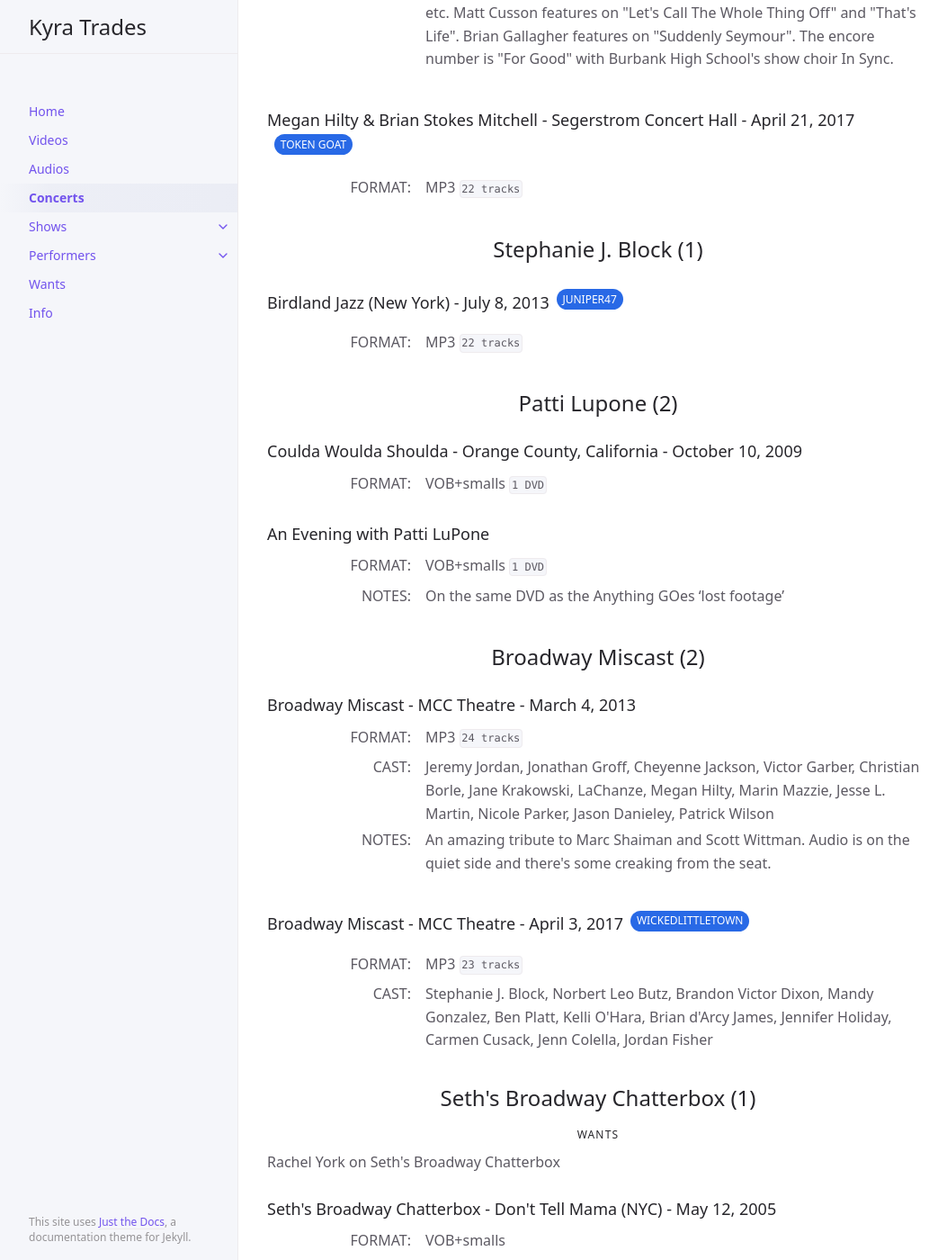
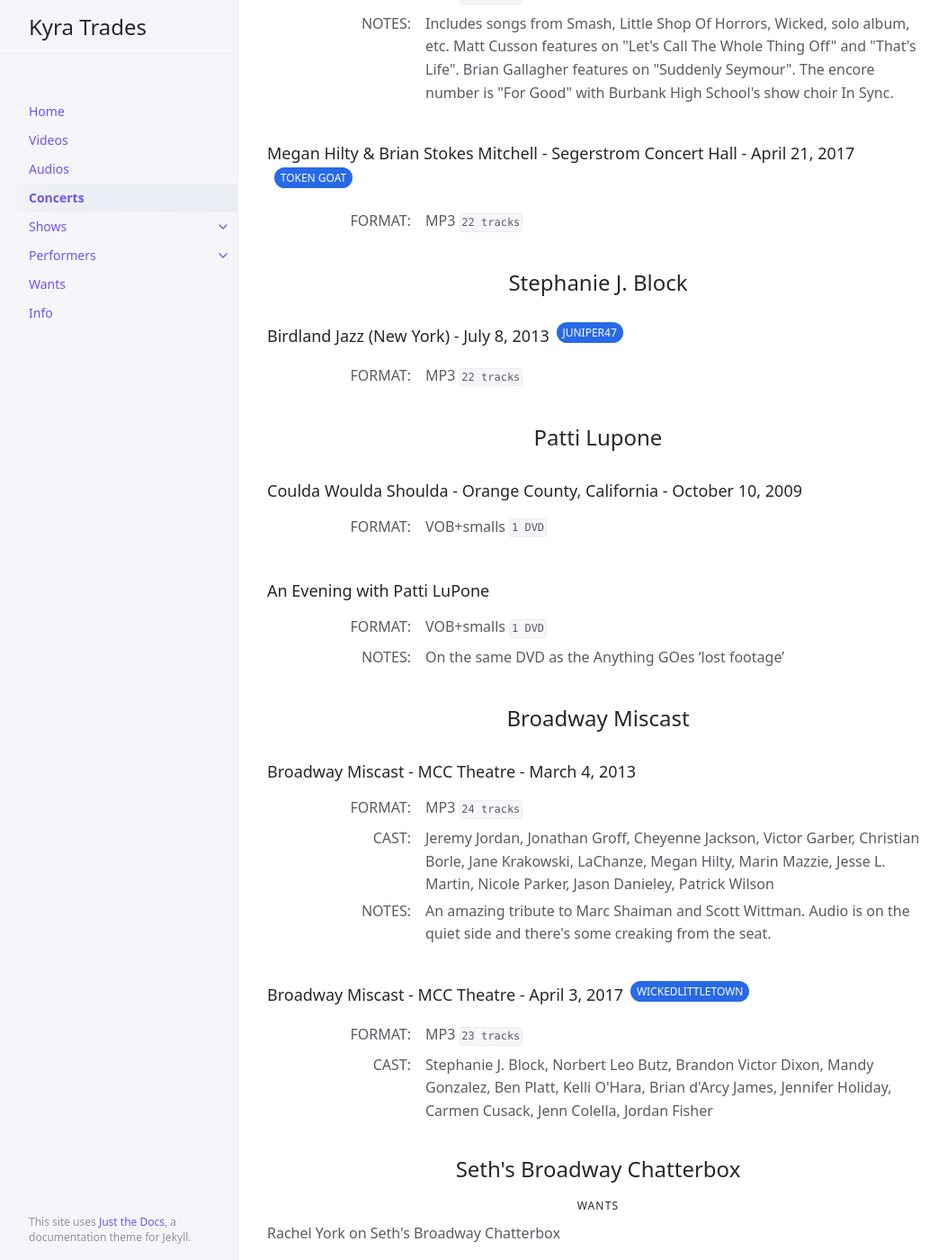
Before and after one commit to kyratrades/kyratrades.github.io, a Jekyll site: the page built from docs/concerts.md, in a window 1280 px wide and 1400 px high, scrolled down 3852 px. Shown: the whole window at 90% size, without its empty margins (107-1160 px from the left). Built offline with Jekyll 4.4.1, drawn with Linux system fonts in a browser that asks for light colours; some of the changed text lies outside the part shown.

Commit message:
Update concerts.md

```diff
--- a/docs/concerts.md
+++ b/docs/concerts.md
@@ -7,7 +7,8 @@ permalink: /concerts
 
 # Concerts
 {: .no_toc }
-<small>*Note: Shows in concerts are listed under their respective titles. This page is reserved for other special events. Includes both Videos and Audios.*</small>
+
+<small>Note: Shows in concerts are listed under their respective titles. This page is reserved for other special events. Includes both Videos and Audios.</small>
 
 <details close markdown="block">
   <summary>
@@ -17,11 +18,13 @@ permalink: /concerts
 - TOC
 {:toc}
 </details>
+
 ---
 
-## Bombshell (2)
+## Bombshell
 
 #### Bombshell - Actors\' Fund Benefit Concert - June 8, 2015
+{: .no_toc .d-inline-block }
 
 FORMAT
 : VOB+smalls `1 DVD`
@@ -36,7 +39,7 @@ NOTES
 : The Actors Fund\'s one-night-only Broadway concert of Bombshell, the fictional musical about Marilyn Monroe that was central to the NBC series \"Smash\" \*\*Audience shot, not professionally shot release.
 
 #### Bombshell - Actors\' Fund Benefit Concert - June 8, 2015
-{: .d-inline-block }
+{: .no_toc .d-inline-block }
 
 Pro-Shot
 {: .label .label-green }
@@ -53,10 +56,10 @@ CAST
 NOTES
 : The stars of the NBC musical drama series will reunite virtually for a special one-night-only streaming event: Bombshell in Concert. The event, announced by The Actors Fund in association with PEOPLE, features the never-seen sold-out live performance of Bombshell in Concert that electrified Broadway at the Minskoff Theater in New York City in 2015. The evening will be introduced by two-time Academy Award winner Renée Zellweger and, during intermission, Julie Klausner of "Difficult People" will host a live, virtual reunion with the show's original cast members including: Christian Borle, Jaime Cepero, Will Chase, Brian d'Arcy James, Jack Davenport, Ann Harada, Megan Hilty, Jeremy Jordan, Katharine McPhee, Andy Mientus, Debra Messing, Leslie Odom Jr., Krysta Rodriguez and Wesley Taylor.
 
-## Live From Lincoln Center (3)
+## Live From Lincoln Center
 
 #### Sutton Foster in Concert- S43 E1 - April 20, 2018
-{: .d-inline-block }
+{: .no_toc .d-inline-block }
 
 Pro-Shot
 {: .label .label-green }
@@ -71,7 +74,7 @@ NOTES
 : Two-time Tony Award-winner Sutton Foster performs in The Appel Room with guest Jonathan Groff.
 
 #### Megan Hilty in Concert - S44 E4 - May 24, 2019
-{: .d-inline-block }
+{: .no_toc .d-inline-block }
 
 Pro-Shot
 {: .label .label-green }
@@ -89,7 +92,7 @@ NOTES
 : Join the Tony-nominated star of Wicked, 9 to 5: The Musical, Noises Off, and NBC's Smash for a new concert special featuring a versatile set of musical theater favorite and classic standards.
 
 #### New York Philharmonic: Celebrating Sondheim - S44 E6 -- December 31, 2019
-{: .d-inline-block }
+{: .no_toc .d-inline-block }
 
 Pro-Shot
 {: .label .label-green }
@@ -106,10 +109,10 @@ CAST
 NOTES
 : The New York Philharmonic celebrates the dazzling orchestral world of Stephen Sondheim in a program hosted by Bernadette Peters, with special guest vocalist Katrina Lenk (Tony Award™ winner for "The Band's Visit"). Conducted by Alexander Gemignani, the concert will feature some of Sondheim's most beloved works, including suites from \"Sunday in the Park,\" \"Into the Woods,\" \"Sweeney Todd\" and more.
 
-## The Meg an\' Sho Show (2)
+## The Meg an\' Sho Show
 
 #### Mark\'s Restaurant - March 31, 2008
-{: .d-inline-block }
+{: .no_toc .d-inline-block }
 
 juniper47
 {: .label .label-blue }
@@ -121,7 +124,7 @@ CAST
 : Megan Hilty, Shoshana Bean
 
 #### Cinco de Mayo - May 5, 2008
-{: .d-inline-block }
+{: .no_toc .d-inline-block }
 
 photoshop_diva
 {: .label .label-blue }
@@ -135,9 +138,10 @@ CAST
 NOTES
 : VIP After Party with Eden Espinosa and Adam Lambert.
 
-## Wicked Divas (2)
+## Wicked Divas
 
 #### Wicked Divas - Cincinnati - November 13, 2009
+{: .no_toc .d-inline-block }
 
 Issues
 {: .label .label-red }
@@ -152,7 +156,7 @@ CAST
 : Julia Murney, Megan Hilty, Cincinnati Pops Orchestra
 
 #### Wicked Divas - Columbus - June 26, 2010
-{: .d-inline-block }
+{: .no_toc .d-inline-block }
 
 juniper47
 {: .label .label-blue }
@@ -166,9 +170,10 @@ CAST
 NOTES
 : Recorded at an outdoor venue and there was some noise from wind and so on. A thunderstorm caused a mass exodus of people running for cover during \"Defying Gravity\" and was the reason the concert ended early.
 
-## Megan Hilty (6)
+## Megan Hilty
 
 #### Sings The Blondes - Cabaret at the Rrazz Room - January 24, 2011
+{: .no_toc .d-inline-block }
 
 FORMAT
 : MP3 `24 tracks`
@@ -177,6 +182,7 @@ NOTES
 : Bryan Perri features on a medley of Dolly Parton songs.
 
 #### Sings Sinatra and More - Kennedy Center - November 23, 2012
+{: .no_toc .d-inline-block }
 
 FORMAT
 : MP3 `26 tracks`
@@ -185,6 +191,7 @@ NOTES
 : Featuring Aaron Lazar, the NSO Pops; Songs include Sinatra hits like \"The Lady Is a Tramp,\" \"Moon River,\" and \"I\'ve Got You Under My Skin\", as well as Broadway classics such as \"Diamonds Are a Girl\'s Best Friend,\" \"Almost like Being In Love,\" \"Two Sleepy People,\" and \"Someone to Watch Over Me\" and others.
 
 #### The American Songbook - Lincoln Center - February 6, 2015
+{: .no_toc .d-inline-block }
 
 FORMAT
 : MP3 `27 tracks`
@@ -228,7 +235,7 @@ Token Goat
 FORMAT
 : MP3 `22 tracks`
 
-## Stephanie J. Block (1)
+## Stephanie J. Block
 
 #### Birdland Jazz (New York) - July 8, 2013
 {: .d-inline-block }
@@ -239,14 +246,16 @@ juniper47
 FORMAT
 : MP3 `22 tracks`
 
-## Patti Lupone (2)
+## Patti Lupone
 
 #### Coulda Woulda Shoulda - Orange County, California - October 10, 2009
+{: .no_toc .d-inline-block }
 
 FORMAT
 : VOB+smalls `1 DVD`
 
 #### An Evening with Patti LuPone
+{: .no_toc .d-inline-block }
 
 FORMAT
 : VOB+smalls `1 DVD`
@@ -254,9 +263,10 @@ FORMAT
 NOTES
 : On the same DVD as the Anything GOes 'lost footage'
 
-## Broadway Miscast (2)
+## Broadway Miscast
 
 #### Broadway Miscast - MCC Theatre - March 4, 2013
+{: .no_toc .d-inline-block }
 
 FORMAT
 : MP3 `24 tracks`
@@ -268,7 +278,7 @@ NOTES
 : An amazing tribute to Marc Shaiman and Scott Wittman. Audio is on the quiet side and there\'s some creaking from the seat.
 
 #### Broadway Miscast - MCC Theatre - April 3, 2017
-{: .d-inline-block }
+{: .no_toc .d-inline-block }
 
 wickedlittletown
 {: .label .label-blue }
@@ -279,13 +289,14 @@ FORMAT
 CAST
 : Stephanie J. Block, Norbert Leo Butz, Brandon Victor Dixon, Mandy Gonzalez, Ben Platt, Kelli O\'Hara, Brian d\'Arcy James, Jennifer Holiday, Carmen Cusack, Jenn Colella, Jordan Fisher
 
-## Seth\'s Broadway Chatterbox (1)
+## Seth\'s Broadway Chatterbox
 
 ### Wants
 
 Rachel York on Seth\'s Broadway Chatterbox
 
 #### Seth\'s Broadway Chatterbox - Don\'t Tell Mama (NYC) - May 12, 2005
+{: .no_toc .d-inline-block }
 
 FORMAT
 : VOB+smalls
@@ -296,9 +307,10 @@ CAST
 NOTES
 : Appearances by Matthew Morrison, Kristy Cates, Kristoffer Cusick, and Megan Hilty. Kristy and Megan sing \"For Good\".
 
-## Others (10)
+## MISC
 
 #### Lea Salonga in Concert - Great Performances - November 27, 2020
+{: .no_toc .d-inline-block }
 
 FORMAT
 : MP4 (HD)
@@ -310,6 +322,7 @@ NOTES
 : Captured in peak performance with the Sydney Symphony Orchestra, Tony Award-winner Lea Salonga performs the beloved songs she made famous throughout her Broadway career, as well as her signature songs from the animated movie blockbusters "Aladdin" and "Mulan" from the Sydney Opera House.
 
 #### The 94th Annual Macy\'s Thanksgiving Day Parade - NBC - November 26, 2020
+{: .no_toc .d-inline-block }
 
 FORMAT
 : MKV (HD)
@@ -321,6 +334,7 @@ NOTES
 : TODAY hosts Savannah Guthrie, Hoda Kotb, and Al Roker will host the event this year. The Broadway performances this year will come from the casts of Ain\'t Too Proud - The Life and Times of The Temptations, Hamilton, Jagged Little Pill, and Mean Girls. Plus, the Radio City Music Hall Rockettes will bring their Christmas magic to the festivities.
 
 #### The Nightmare Before Christmas - Benefit Concert - October 31, 2020
+{: .no_toc .d-inline-block }
 
 FORMAT
 : MP4 (HD) `1.42 GB`
@@ -332,6 +346,7 @@ NOTES
 : \[IMDb\] A concert presentation of the Tim Burton/Danny Elfman classic animated film, as interpreted by some of Broadway\'s ghoulishly talented artists. The proceeds collected will benefit The Actors Fund and Lymphoma Research Foundation.
 
 #### Barack On Broadway - Broadway - June 4, 2012
+{: .no_toc .d-inline-block }
 
 FORMAT
 : MP3 `15 tracks`
@@ -343,7 +358,7 @@ NOTES
 : An unbelievable concert. The energy in the room was phenomenal. The people seated around the master tend to clap loudly, but it\'s hard to fault them for being excited.
 
 #### The New York Pops: Make it BIG! 31st Birthday Gala - Carnegie Hall - April 28, 2014
-{: .d-inline-block }
+{: .no_toc .d-inline-block }
 
 irnbruise
 {: .label .label-blue }
@@ -355,6 +370,7 @@ CAST
 : Steven Reineke (Conductor/Host), Martin Short, John Pizzarelli, Andrea Martin, Christian Borle, Sophie von Haselberg, Matthew Morrison, Patti LuPone, Will Chase, Jane Krakowski, Marissa Jaret Winokur, Nikki Blonsky, Ricki Lake, Jenifer Lewis, Aaron Tveit, Megan Hilty, Katharine McPhee, Capathia Jenkins, Brooks Ashmanskas, Clarke Thorell, Kerry Butler, Corey Reynolds, Laura Bell Bundy, Linda Hart
 
 #### Eden Espinosa - The Cutting Room - March 4, 2013
+{: .no_toc .d-inline-block }
 
 FORMAT
 : MP3 `31 tracks`
@@ -363,7 +379,7 @@ NOTES
 : Album release concert. Includes an opening set by Carrie Manolakos. Carey Malloy features on \"As Long As You\'re Mine\", Cathleen Wright features on \"Take Me Or Leave Me\", and Megan Hilty features on \"For Good\".
 
 #### \#SOBLESSED: Live! (Annoying Actor Friend) - 54 Below - September 20, 2014
-{: .d-inline-block }
+{: .no_toc .d-inline-block }
 
 juniper47
 {: .label .label-blue }
@@ -375,7 +391,7 @@ CAST
 : Corey Cott, Paige Faure, Jessica Grové, Andy Jones, Nikka Graff Lanzarone, Lesli Margherita, Ellyn Marie Marsh, Kyle Dean Massey, Julia Murney, Nic Rouleau, Keala Settle, Tom Souhrada, Stephen Wallem
 
 #### Defying Gravity: The Music of Stephen Schwartz in Concert - Las Vegas - January 31, 2009
-{: .d-inline-block }
+{: .no_toc .d-inline-block }
 
 juniper47
 {: .label .label-blue }
@@ -387,7 +403,7 @@ CAST
 : Julia Murney, David Burnham, Farah Alvin
 
 #### Disney On Broadway 25th Anniversary Concert - New Amsterdam Theatre (New York) - November 4, 2019
-{: .d-inline-block }
+{: .no_toc .d-inline-block }
 
 juniper47
 {: .label .label-blue }
@@ -399,6 +415,7 @@ CAST
 : Lindiwe Dlamini, Bongi Duma, Tsidi Manye, Sbusiso Ngema, Whoopi Goldberg, Horace \"Junior\" Wedderburn, Rolando Morales-Matos, Michael James Scott, Lauryn Ciardullo, April Holloway, Nina LaFarga, Katie Terza, Kara Lindsay, Josh Strickland, Mandy Gonzalez, Kerry Butler, Merle Dandridge, Sherie Rene Scott, Adam Pascal, Andrew Barth Feldman, Adam Jacobs, Ashley Brown, Jelani Alladin, Bradley Gibson, Alton Fitzgerald White, Ramona Keller, Tamika Lawrence, Kissy Simmons, Rema Webb, Syndee Winters, Ashley Park, Gavin Creel, Sierra Boggess, Christian Borle, Norm Lewis, Susan Egan, Krysta Rodriguez, James Monroe Iglehart, Broadway Inspirational Voices
 
 #### The American Songbook: Best of Broadway - Boston Symphony Hall - June 17, 2011
+{: .no_toc .d-inline-block }
 
 FORMAT
 : MP3 `32 tracks`
```
